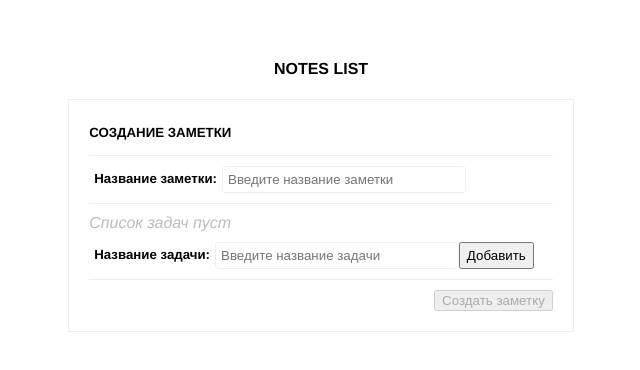
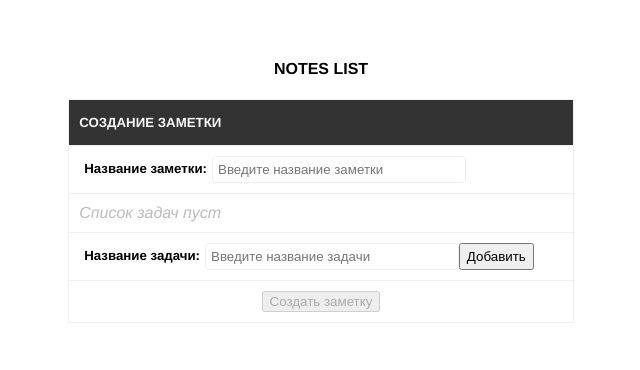
Before and after one commit to Two-Faces/notes-vue, a Vue app: page /note/create in a window 1280 px wide. Shown: the top 370 px of the page, without its empty margins (319-959 px from the left). Built offline with nearby package versions, Linux system fonts and the light colour scheme; what vue-js-modal would draw is missing.

Commit message:
Поправлены немного стили формы создания/редактирования; Добавлены дополнительные кнопки для формы редактирования.

```diff
--- a/src/components/Form.vue
+++ b/src/components/Form.vue
@@ -31,6 +31,10 @@
             <button @click="submit" :disabled="!isValidate">
                 {{ isCreate ? 'Создать заметку' : 'Сохранить заметку' }}
             </button>
+            <template v-if="isEdit">
+                <button>Отменить</button>
+                <button>Удалить</button>
+            </template>
         </div>
     </div>
 </template>
@@ -132,13 +136,14 @@
     .form-wrapper {
         margin: 0 30%;
         border: 1px solid #eee;
-        padding: 20px;
         text-align: left;
 
         .form-header {
             display: flex;
             align-content: center;
-            padding-bottom: 10px;
+            background: #333;
+            color: #f9f9f9;
+            padding: 10px;
             border-bottom: 1px solid #eee;
 
             h5 {
@@ -149,11 +154,14 @@
         }
 
         .form-label {
-            margin: 10px 0;
             display: flex;
             align-content: center;
             border-bottom: 1px solid #eee;
-            padding-bottom: 10px;
+            padding: 10px;
+
+            &:not(:first-child){
+                border-top: 1px solid #eee;
+            }
 
             h5 {
                 margin: 5px;
@@ -170,7 +178,9 @@
         }
 
         .form-footer {
-            text-align: right;
+            display: flex;
+            justify-content: center;
+            padding: 10px;
         }
     }
 </style>
--- a/src/components/List.vue
+++ b/src/components/List.vue
@@ -98,13 +98,13 @@
 <style scoped lang="scss">
     .not-todo {
         color: #bbb;
-        margin: 5px 0;
+        padding: 10px;
         display: block;
     }
 
     ul{
         list-style: none;
-        padding: 0;
+        padding: 10px;
         margin: 0;
 
         li {
```
